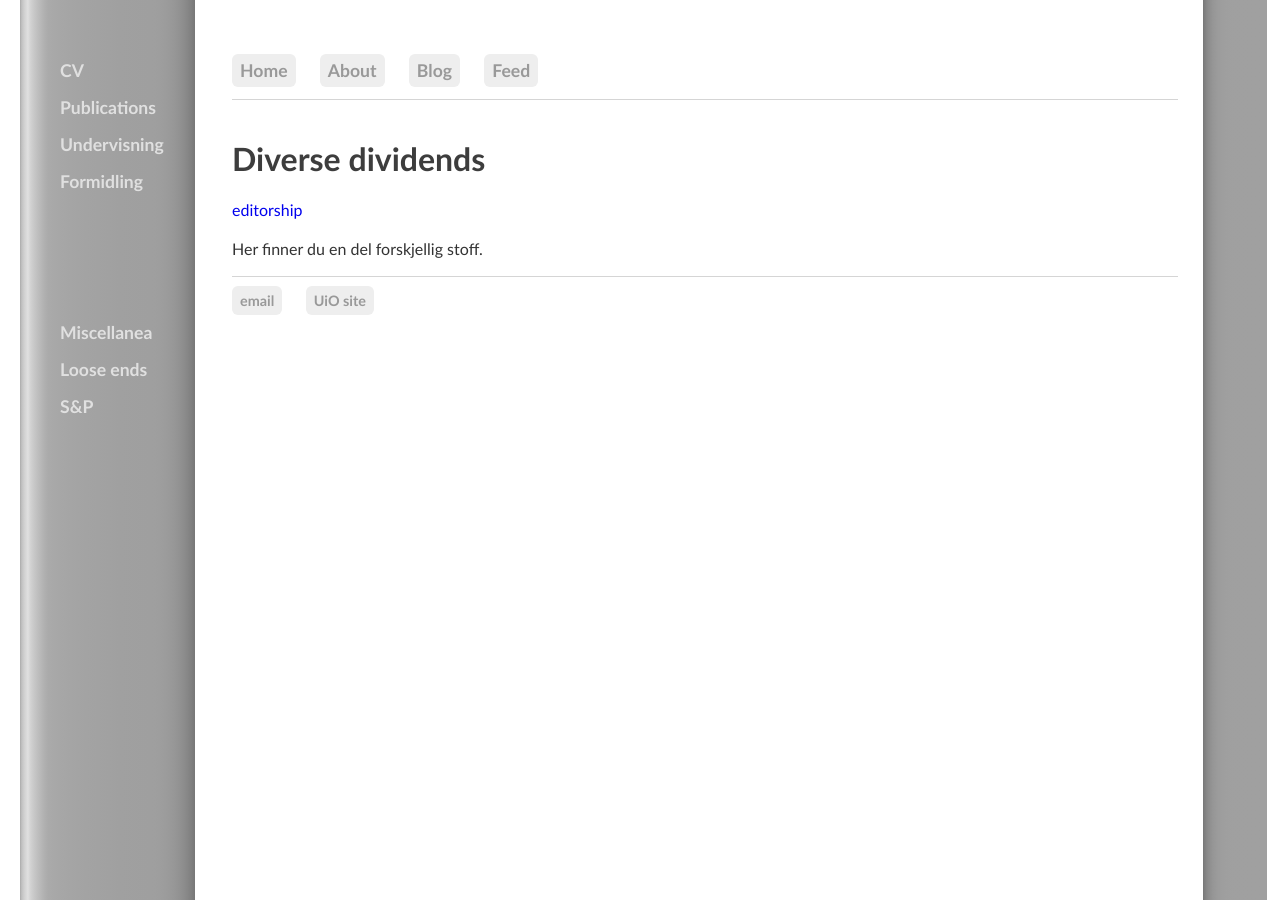
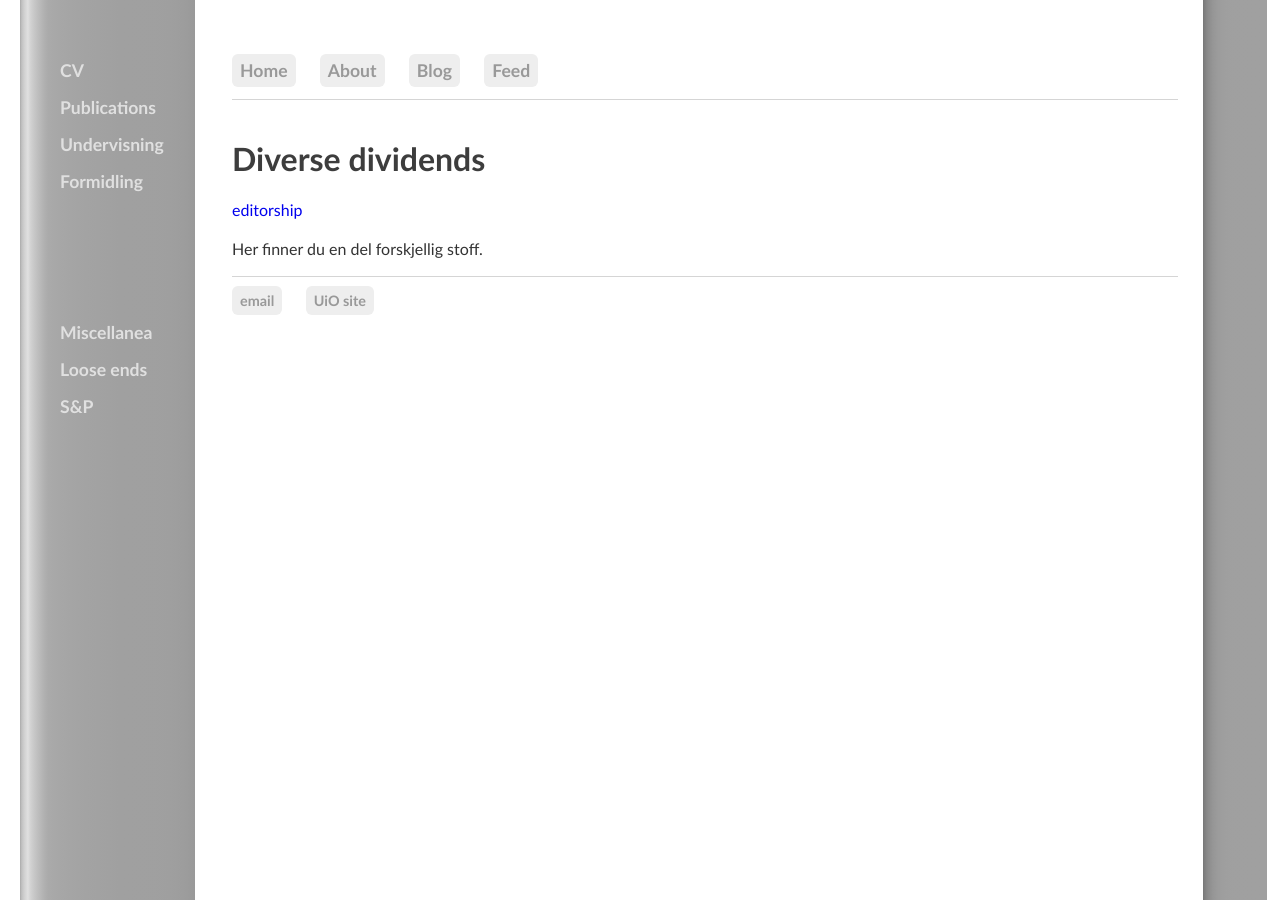
Before and after one commit to kjelljs/kjelljs.github.io, a Jekyll site: the page built from misc/index.html, in a window 1280 px wide. Built offline with Jekyll 4.4.1, drawn with Linux system fonts in a browser that asks for light colours.

Commit message:
Update main.css

```diff
--- a/css/main.css
+++ b/css/main.css
@@ -33,7 +33,7 @@
   z-index: 1;
   top: 0;
   left: 0;
-  background: linear-gradient(to right, #a0a0a0, 1%, #e0e0e0, 8%, #b0b0b0, 20%, #a0a0a0, 94%, #777);
+  background: linear-gradient(to right, #a0a0a0, 1%, #e0e0e0, 8%, #b0b0b0, 20%, #a0a0a0, 94%, #999);
   overflow-x: hidden;
   padding-top: 36px;
   font-family: Optima, Candara, Calibri, Arial, sans-serif;
```
